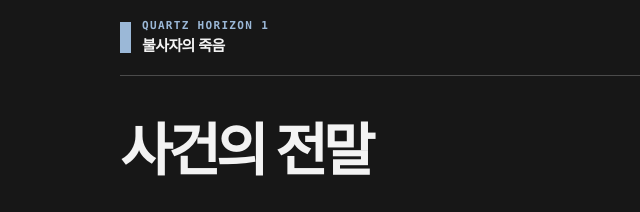
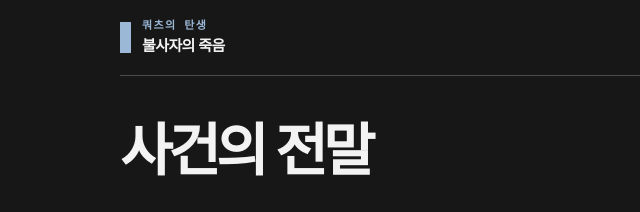
Before and after one commit to mink5228627-star/Immortalresult, a plain HTML site: page case.html in a window 1280 px wide. Shown: the top 212 px of the page, 0-640 px from the left. Drawn offline with Linux system fonts and the light colour scheme.

Commit message:
Use Quartz Birth series branding and remove redundant Chain intro link

```diff
--- a/case.html
+++ b/case.html
@@ -725,7 +725,7 @@
       <a class="brand-button" href="index.html" aria-label="첫 화면으로 이동">
         <span class="brand-mark" aria-hidden="true"></span>
         <span class="brand-label">
-          <span>QUARTZ HORIZON 1</span>
+          <span>쿼츠의 탄생</span>
           <strong>불사자의 죽음</strong>
         </span>
       </a>
```
